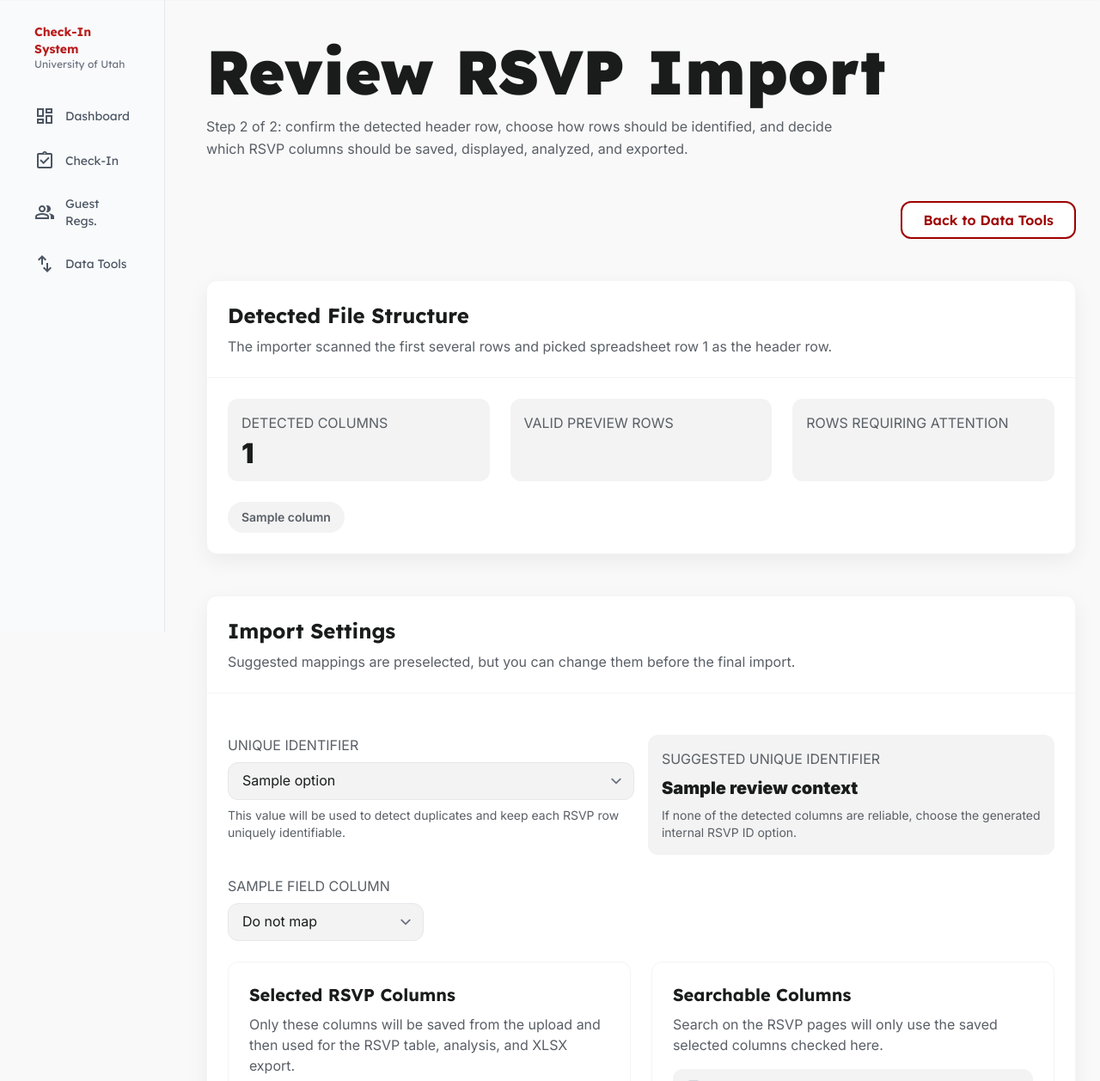
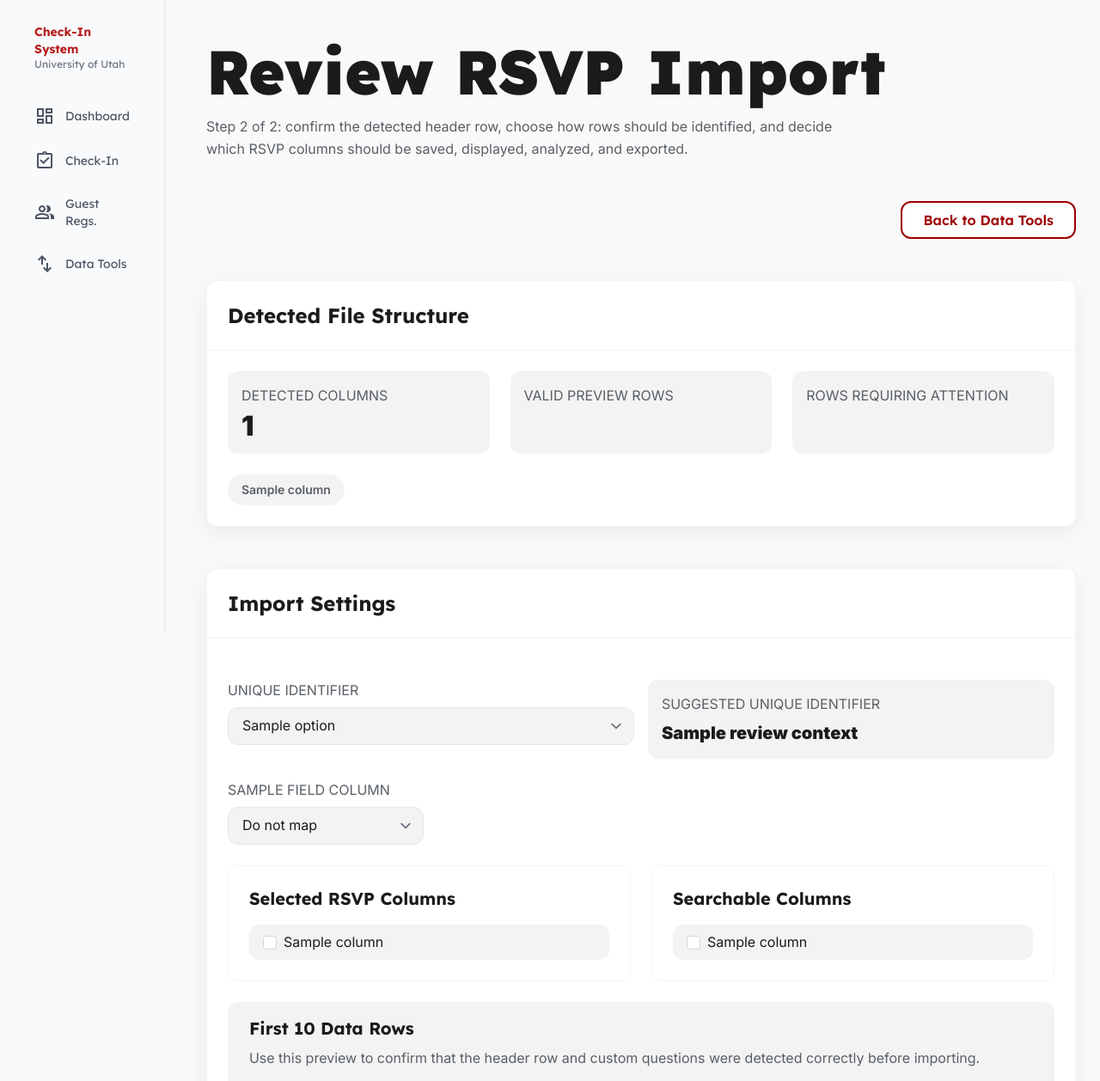
Before and after one commit to SEJINKIM-git/RSVP-Check-In-System, a Django app: template checkin/templates/import_rsvp_review.html in a window 1280 px wide. Shown: the part 65-1323 px from the top of the page at 86% size. Run offline with Django 5.2, Linux system fonts and the light colour scheme; the template is opened without the code that fills it: most values are stand-ins (such as "Sample title", 1, 10 or a date in 2020); some libraries are stand-ins or nearby versions.

Commit message:
Remove extra helper text from RSVP import review page

```diff
--- a/checkin/templates/import_rsvp_review.html
+++ b/checkin/templates/import_rsvp_review.html
@@ -19,7 +19,6 @@
     <section class="bg-white rounded-xl shadow-[0_8px_24px_rgba(0,0,0,0.06)] border border-gray-100 overflow-hidden">
         <div class="p-lg border-b border-gray-100">
             <h2 class="font-lexend text-2xl font-bold text-on-surface">Detected File Structure</h2>
-            <p class="mt-2 text-secondary">The importer scanned the first several rows and picked spreadsheet row {{ review_context.header_row_number }} as the header row.</p>
         </div>
         <div class="p-lg space-y-lg">
             <div class="grid grid-cols-1 md:grid-cols-3 gap-gutter">
@@ -48,7 +47,6 @@
     <section class="bg-white rounded-xl shadow-[0_8px_24px_rgba(0,0,0,0.06)] border border-gray-100 overflow-hidden">
         <div class="p-lg border-b border-gray-100">
             <h2 class="font-lexend text-2xl font-bold text-on-surface">Import Settings</h2>
-            <p class="mt-2 text-secondary">Suggested mappings are preselected, but you can change them before the final import.</p>
         </div>
         <form method="post" class="p-lg space-y-lg">
             {% csrf_token %}
@@ -61,15 +59,12 @@
                             <option value="{{ option.value }}" {% if option.value == review_context.review_settings.unique_identifier_selection %}selected{% endif %}>{{ option.label }}</option>
                         {% endfor %}
                     </select>
-                    <p class="mt-sm text-sm text-secondary">This value will be used to detect duplicates and keep each RSVP row uniquely identifiable.</p>
                 </div>
                 <div class="rounded-xl bg-surface-container-low p-md">
                     <p class="font-label-md uppercase text-secondary">Suggested Unique Identifier</p>
                     <p class="mt-sm text-xl font-black text-on-surface">{{ review_context.identifier_label }}</p>
                     {% if review_context.has_name_timestamp_option %}
                         <p class="mt-sm text-sm text-secondary">If the sheet has no dedicated ID column, you can use Name + Timestamp as a reliable fallback.</p>
-                    {% else %}
-                        <p class="mt-sm text-sm text-secondary">If none of the detected columns are reliable, choose the generated internal RSVP ID option.</p>
                     {% endif %}
                 </div>
             </div>
@@ -91,7 +86,6 @@
             <div class="grid gap-lg lg:grid-cols-2">
                 <div class="rounded-xl border border-gray-100 p-lg">
                     <h3 class="font-lexend text-xl font-bold text-on-surface">Selected RSVP Columns</h3>
-                    <p class="mt-2 text-secondary">Only these columns will be saved from the upload and then used for the RSVP table, analysis, and XLSX export.</p>
                     <div class="mt-md grid gap-sm">
                         {% for column in review_context.detected_columns %}
                             <label class="flex items-center gap-sm rounded-xl bg-surface-container-low px-md py-sm text-body-md">
@@ -104,7 +98,6 @@
 
                 <div class="rounded-xl border border-gray-100 p-lg">
                     <h3 class="font-lexend text-xl font-bold text-on-surface">Searchable Columns</h3>
-                    <p class="mt-2 text-secondary">Search on the RSVP pages will only use the saved selected columns checked here.</p>
                     <div class="mt-md grid gap-sm">
                         {% for column in review_context.detected_columns %}
                             <label class="flex items-center gap-sm rounded-xl bg-surface-container-low px-md py-sm text-body-md">
```
